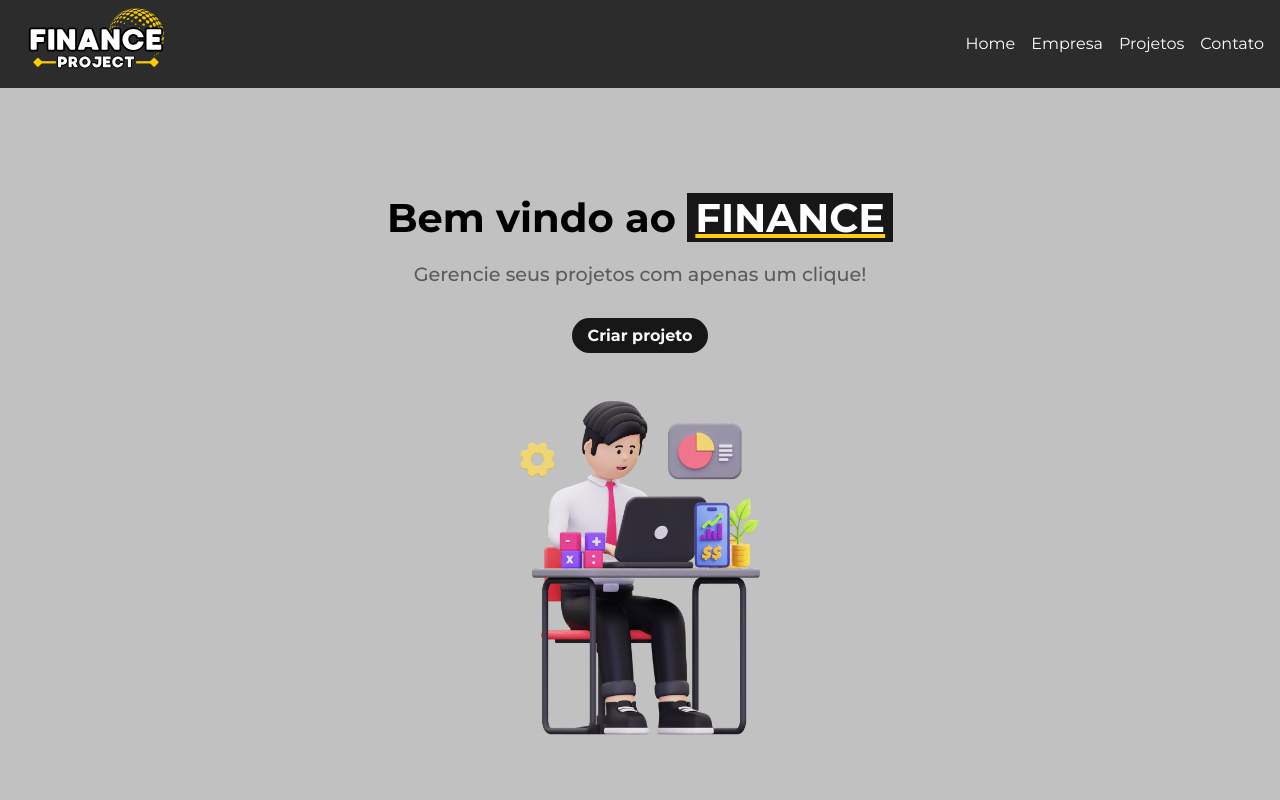
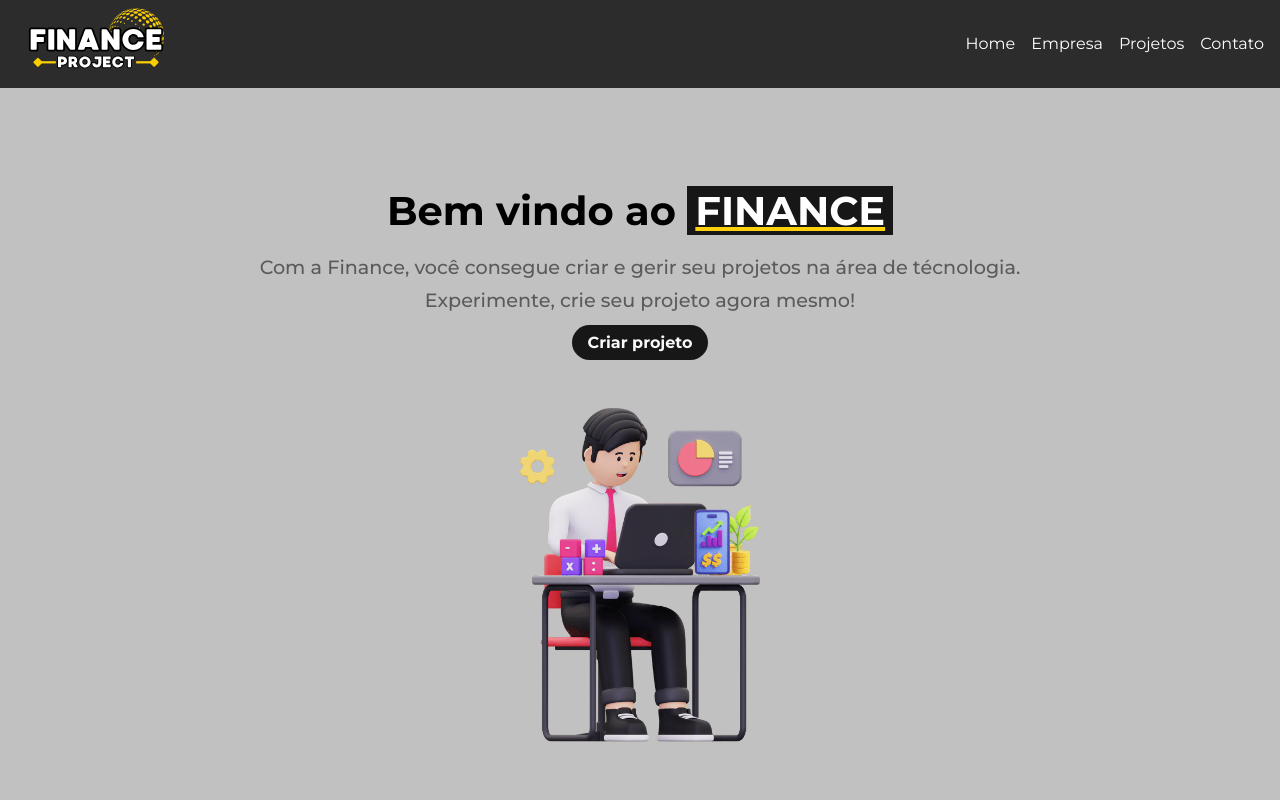
Before and after one commit to GSBarros17/pagina-react, a React (Create React App) app: page / in a window 1280 px wide. Shown: the top 800 px of the page. Built offline with nearby package versions, Linux system fonts and the light colour scheme; the HTML template or start-up script is replaced by a standard one.

Commit message:
alt a pg home e excl o container de project

```diff
--- a/src/components/layout/Container.module.css
+++ b/src/components/layout/Container.module.css
@@ -5,12 +5,3 @@
     justify-content:space-between;
     margin: 0 auto;
 }
-
-.startFlex{
-    justify-content: flex-start;
-}
-
-.colunmFlex{
-    flex-direction: column;
-    justify-content: flex-start;
-}
--- a/src/components/pages/Home.js
+++ b/src/components/pages/Home.js
@@ -6,7 +6,8 @@ export default function Home(){
     return (
         <section className={styles.containerHome}>
             <h1>Bem vindo ao <span>FINANCE</span></h1>
-            <p>Gerencie seus projetos com apenas um clique!</p>
+            <p>Com a Finance, você consegue criar e gerir seu projetos na área de técnologia.</p>
+            <p>Experimente, crie seu projeto agora mesmo!</p>
             <LinkButton to="/NewProjects" text="Criar projeto" />
             <img className={styles.imgHome} src={ImgBanner} alt="banner principal finance" />
         </section>
--- a/src/components/pages/Home.module.css
+++ b/src/components/pages/Home.module.css
@@ -20,7 +20,7 @@
 }
 
 .containerHome p {
-    margin-bottom: 1.5em;
+    margin-bottom: .5em;
     font-size: 1.2rem;
     font-weight: 500;
     color: #5b5b5b;
--- a/src/components/pages/Projects.js
+++ b/src/components/pages/Projects.js
@@ -3,7 +3,6 @@ import { useLocation } from "react-router-dom"
 import styles from "./Projects.module.css"
 import Message from "../layout/Message"
 import LinkButton from "../layout/LinkButton"
-import Container from "../layout/Container"
 import Cards from "../project/Cards"
 
 
@@ -38,7 +37,7 @@ export default function Projects(){
                 <LinkButton to="/NewProjects" text="Criar projeto" />
             </div>
             {text && <Message type="success" textMsg={text} />}
-            <Container customClass="start">
+            <div className={styles.cardContainer}>
                 {projects.length > 0 &&
                     projects.map((project) =>
                     <Cards
@@ -47,7 +46,7 @@ export default function Projects(){
 
                     />
                 )}
-            </Container>
+            </div>
         </div>
     )
 }
--- a/src/components/pages/Projects.module.css
+++ b/src/components/pages/Projects.module.css
@@ -12,3 +12,8 @@
 .tittleProjects h1{
     text-decoration: underline #FFD00D;
 }
+
+.cardContainer{
+    display: flex;
+    justify-content: flex-start;
+}
```
